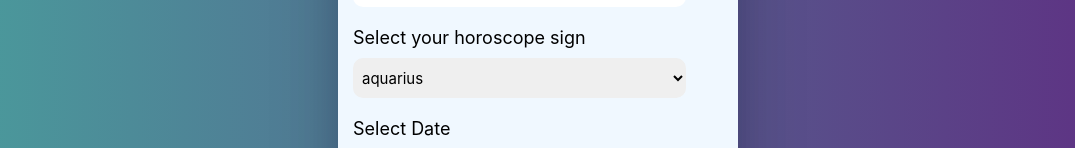
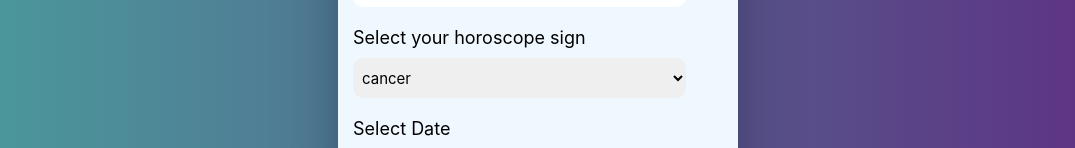
Before and after one commit to HanumaraddiBV/mini-horoscope-app, a React (Create React App) app: page / in a window 1280 px wide. Shown: the part 358-506 px from the top of the page, without its empty margins (102-1177 px from the left). Built offline with nearby package versions, Linux system fonts and the light colour scheme.

Commit message:
fixed edge cases

```diff
--- a/src/components/Home.jsx
+++ b/src/components/Home.jsx
@@ -13,8 +13,8 @@ import { HoroscopeContext } from "../context/HoroscopeContextProvider";
 export const Home = () => {
   const [username, setUsername] = useState("");
   const [email, setEmail] = useState("");
-  const [selectedSign, setSelectedSign] = useState("");
-  const [selectedDate, setSelectedDate] = useState("");
+  const [selectedSign, setSelectedSign] = useState("cancer");
+  const [selectedDate, setSelectedDate] = useState("Today");
   const [horoscopeDetails, setHoroscopeDetails] = useState({});
   const { handleData, setIsSubmit } = useContext(HoroscopeContext);
   const handleSubmit = (e) => {
--- a/src/components/HomeCard.css
+++ b/src/components/HomeCard.css
@@ -7,8 +7,7 @@
 
 @media screen and (max-width: 425px) {
   .container-card {
-    width: 350px;
-    height: 100vh;
+    width: 300px;
     margin-top: 30px;
     margin-left: 10px;
     /* font-size: 20px; */
@@ -22,5 +21,6 @@
   .card button {
     width: 100px;
     font-size: 13px;
+    margin-top: -40px;
   }
 }
```
